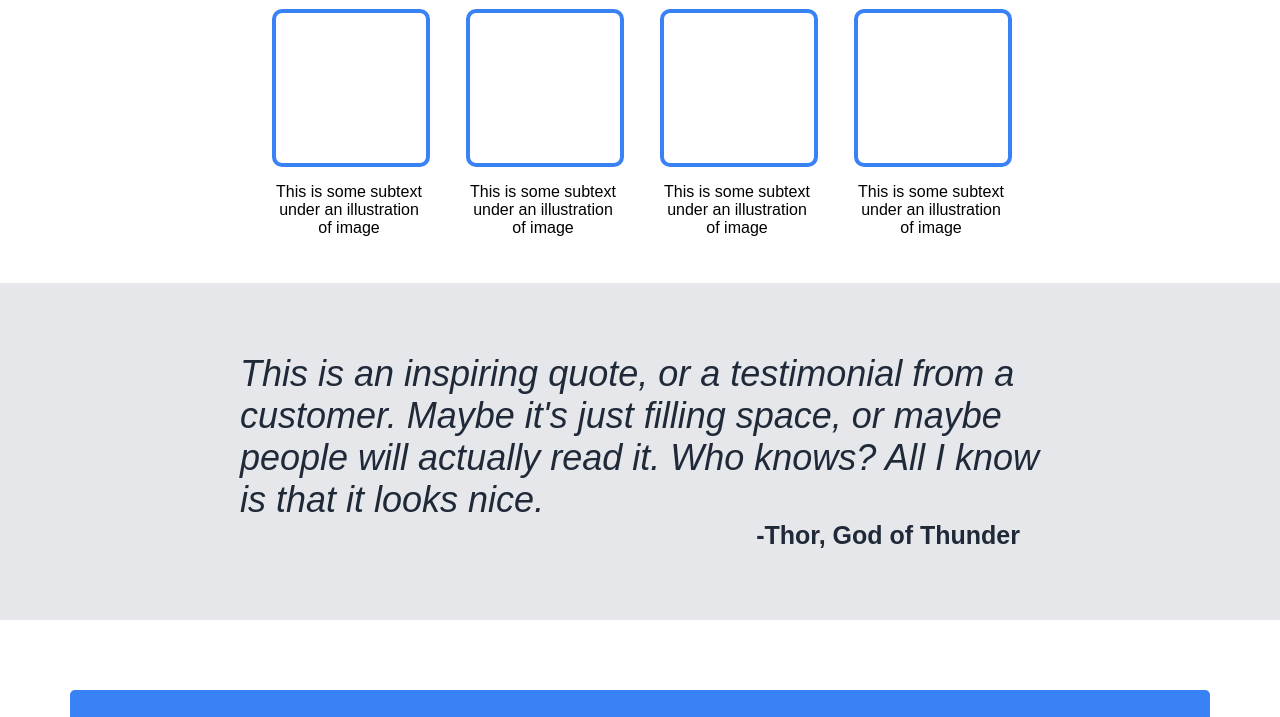
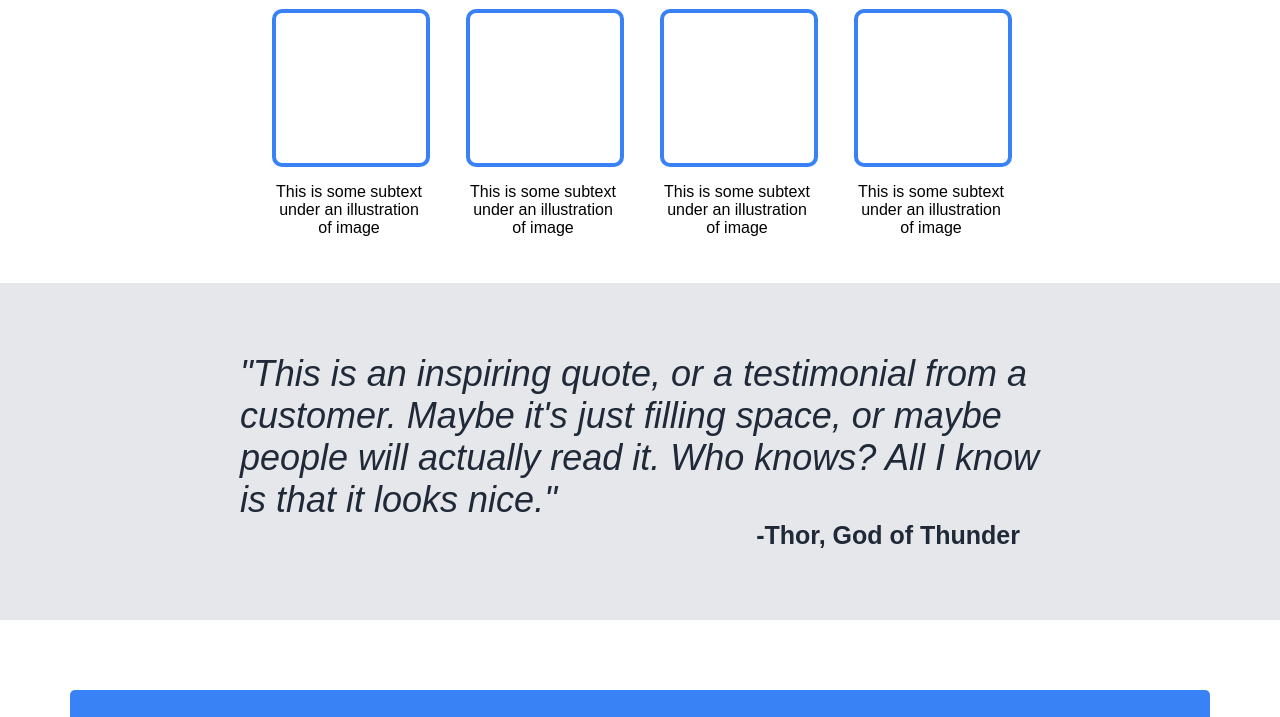
Before and after one commit to DogGotSwag/landingPage, a plain HTML site: page index.html in a window 1280 px wide. Shown: the part 480-1197 px from the top of the page. Drawn offline with Linux system fonts and the light colour scheme.

Commit message:
add quotes to Thors quote

```diff
--- a/index.html
+++ b/index.html
@@ -77,9 +77,9 @@
         <div class = "three">
             <div class = "container-three">
                 <div class ="quote">
-                    This is an inspiring quote, or a testimonial from a customer. Maybe
+                    "This is an inspiring quote, or a testimonial from a customer. Maybe
                     it's just filling space, or maybe people will actually read it.
-                    Who knows? All I know is that it looks nice.
+                    Who knows? All I know is that it looks nice."
                 </div>
 
                 <div class = "by">-Thor, God of Thunder</div>
```
